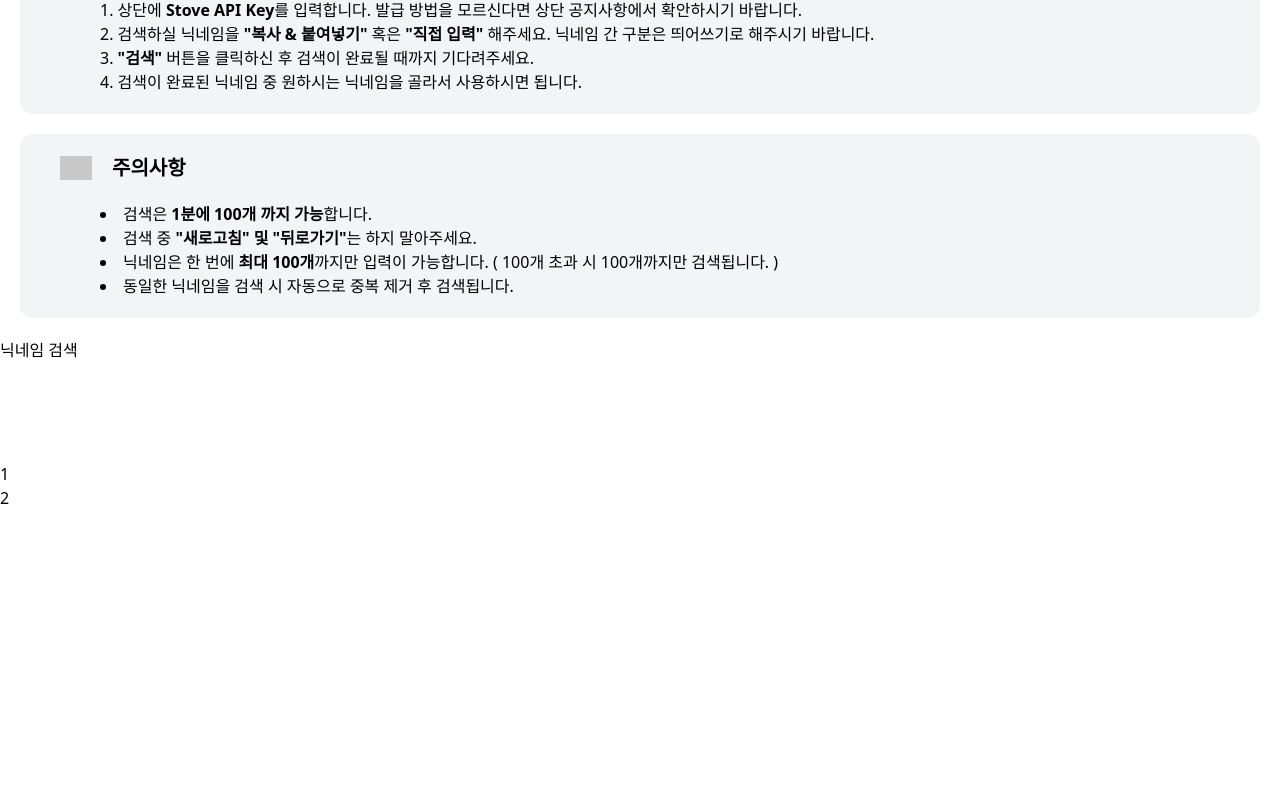
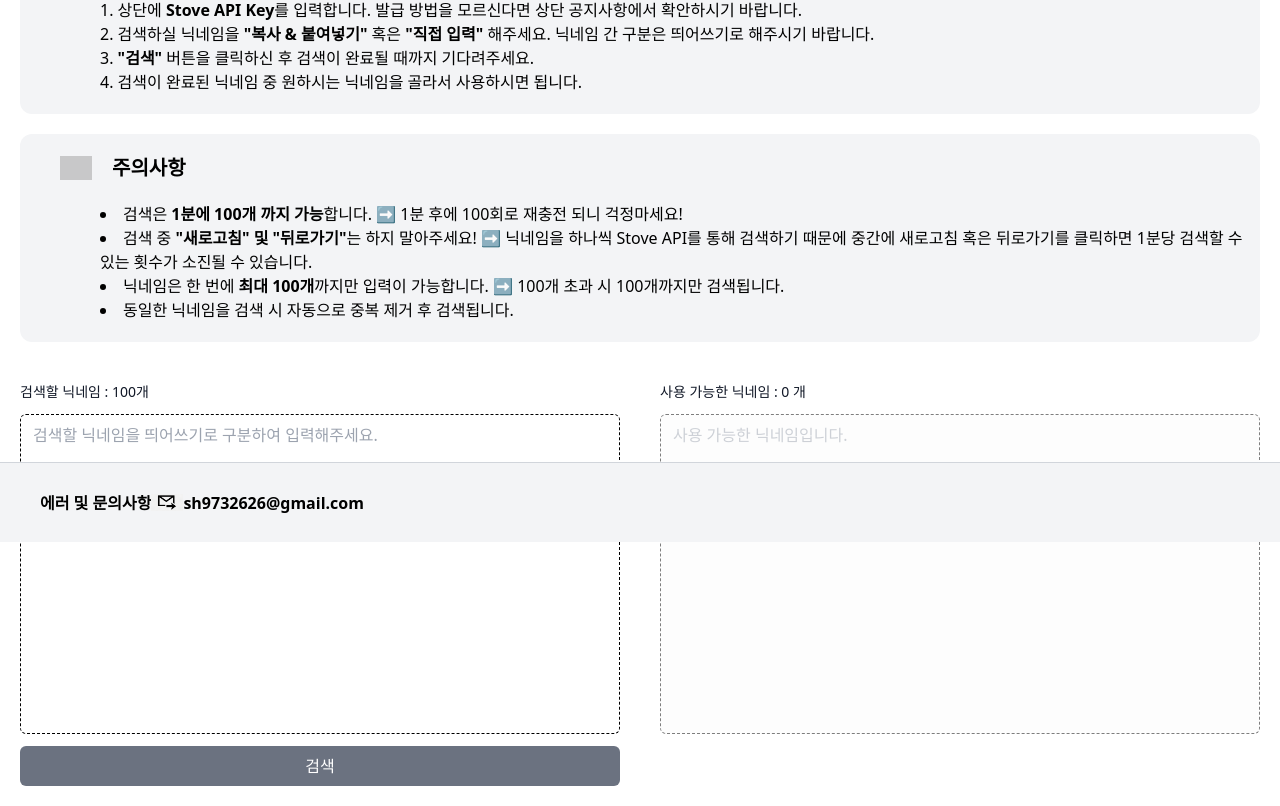
Before and after one commit to KimJiHu0/LostArk-Create-Nickname, a React (Vite) app: page / in a window 1280 px wide. Shown: the part 258-1064 px from the top of the page. Before the commit the page ends 880 px from the top, so only its background shows below. Built offline with nearby package versions, Linux system fonts and the light colour scheme; grey boxes are pictures that could not be loaded.

Commit message:
Footer 구현

```diff
--- a/src/assets/components/Content/Content.jsx
+++ b/src/assets/components/Content/Content.jsx
@@ -1,15 +1,13 @@
 const Content = () => {
     return (
-        <section className="w-screen h-screen overflow-y-auto ">
+        <section className="w-screen overflow-y-auto ">
             <article>
                 <div className="flex bg-gray-100 mx-5 my-5 rounded-xl">
                     <div className="grid place-items-center pl-10">
                         <img src="/image/NoticeIcon.png" className="w-8 object-contain opacity-50" />
                     </div>
                     <div className="flex flex-row place-items-center p-5 gap-5 ">
-                        <h1 className="text-xl font-bold" data-id="29">
-                            공지사항
-                        </h1>
+                        <h1 className="text-xl font-bold">공지사항</h1>
                         <p>
                             Stove API 발급하는 방법 ➡️{' '}
                             <a className="items-center left-0 cursor-pointer underline font-bold hover:text-blue-400">
@@ -26,9 +24,7 @@ const Content = () => {
                             <img src="/image/GuideIcon.png" className="w-8 object-contain opacity-50" />
                         </div>
                         <div className="flex place-items-center p-5 gap-5 ">
-                            <h1 className="text-xl font-bold" data-id="29">
-                                사용법
-                            </h1>
+                            <h1 className="text-xl font-bold">사용법</h1>
                         </div>
                     </div>
                     <div className="flex flex-row pl-20 pb-5">
@@ -56,29 +52,57 @@ const Content = () => {
                             <img src="/image/WarningIcon.png" className="w-8 object-contain opacity-50" />
                         </div>
                         <div className="flex place-items-center p-5 gap-5 ">
-                            <h1 className="text-xl font-bold" data-id="29">
-                                주의사항
-                            </h1>
+                            <h1 className="text-xl font-bold">주의사항</h1>
                         </div>
                     </div>
                     <div className="flex flex-row pl-20 pb-5">
                         <ol className="list-inside list-disc">
                             <li>
-                                검색은 <strong className="strongg-text-sky">1분에 100개 까지 가능</strong>합니다.
+                                검색은 <strong className="strongg-text-sky">1분에 100개 까지 가능</strong>합니다. ➡️ 1분
+                                후에 100회로 재충전 되니 걱정마세요!
                             </li>
                             <li>
-                                검색 중 <strong>"새로고침" 및 "뒤로가기"</strong>는 하지 말아주세요.
+                                검색 중 <strong>"새로고침" 및 "뒤로가기"</strong>는 하지 말아주세요! ➡️ 닉네임을 하나씩
+                                Stove API를 통해 검색하기 때문에 중간에 새로고침 혹은 뒤로가기를 클릭하면 1분당 검색할
+                                수 있는 횟수가 소진될 수 있습니다.
                             </li>
                             <li>
-                                닉네임은 한 번에 <strong>최대 100개</strong>까지만 입력이 가능합니다. ( 100개 초과 시
-                                100개까지만 검색됩니다. )
+                                닉네임은 한 번에 <strong>최대 100개</strong>까지만 입력이 가능합니다. ➡️ 100개 초과 시
+                                100개까지만 검색됩니다.
                             </li>
                             <li>동일한 닉네임을 검색 시 자동으로 중복 제거 후 검색됩니다.</li>
                         </ol>
                     </div>
                 </div>
             </article>
-            <main>닉네임 검색</main>
+            <main>
+                <div className="grid grid-cols-2">
+                    <div className="flex flex-col gap-3 p-5">
+                        <label htmlFor="textarea1" className="block text-sm font-medium text-gray-900">
+                            검색할 닉네임 : 100개
+                        </label>
+                        <textarea
+                            id="textarea1"
+                            className="flex w-full rounded-md border border-dashed border-black dark:border-white bg-background px-3 py-2 ring-offset-background placeholder:text-muted-foreground focus-visible:outline-none focus-visible:ring-2 focus-visible:ring-ring focus-visible:ring-offset-2 disabled:cursor-not-allowed disabled:opacity-50 min-h-[200px] h-[20rem] text-base resize-none"
+                            placeholder="검색할 닉네임을 띄어쓰기로 구분하여 입력해주세요."
+                        />
+                        <button className="w-full bg-gray-500 hover:bg-gray-700 px-4 py-2 rounded-md text-white">
+                            검색
+                        </button>
+                    </div>
+                    <div className="flex flex-col gap-3 p-5">
+                        <label htmlFor="textarea2" className="block text-sm font-medium text-gray-900">
+                            사용 가능한 닉네임 : 0 개
+                        </label>
+                        <textarea
+                            id="textarea2"
+                            className="flex w-full rounded-md border border-dashed border-black dark:border-white bg-background px-3 py-2 ring-offset-background placeholder:text-muted-foreground focus-visible:outline-none focus-visible:ring-2 focus-visible:ring-ring focus-visible:ring-offset-2 disabled:cursor-not-allowed disabled:opacity-50 min-h-[200px] h-[20rem] text-base resize-none"
+                            disabled
+                            placeholder="사용 가능한 닉네임입니다."
+                        />
+                    </div>
+                </div>
+            </main>
         </section>
     );
 };
--- a/src/assets/components/Footer/Footer.jsx
+++ b/src/assets/components/Footer/Footer.jsx
@@ -1,12 +1,14 @@
 const Footer = () => {
     return (
-        <footer className="fixed bottom-0 left-0 md:h-[80px] w-screen">
-            <ul>
-                <li>1</li>
-            </ul>
-            <ol>
-                <li>2</li>
-            </ol>
+        <footer className="fixed flex bottom-0 left-0 md:h-[80px] w-screen border-t border-gray-300 bg-gray-100">
+            <div className="flex flex-row place-items-center pl-10 font-semibold text-black">
+                <div className="">에러 및 문의사항</div>
+                <div>
+                    <img src="/image/MailIcon.png" className="w-8 h-[24px] object-contain" />
+                </div>
+                <div>sh9732626@gmail.com</div>
+            </div>
+            {/* <p className="flex items-center text-sm font-semibold">에러 및 문의사항 : sh9732626@gmail.com</p> */}
         </footer>
     );
 };
```
Also changed, not shown: public/image/MailIcon.png (added).
